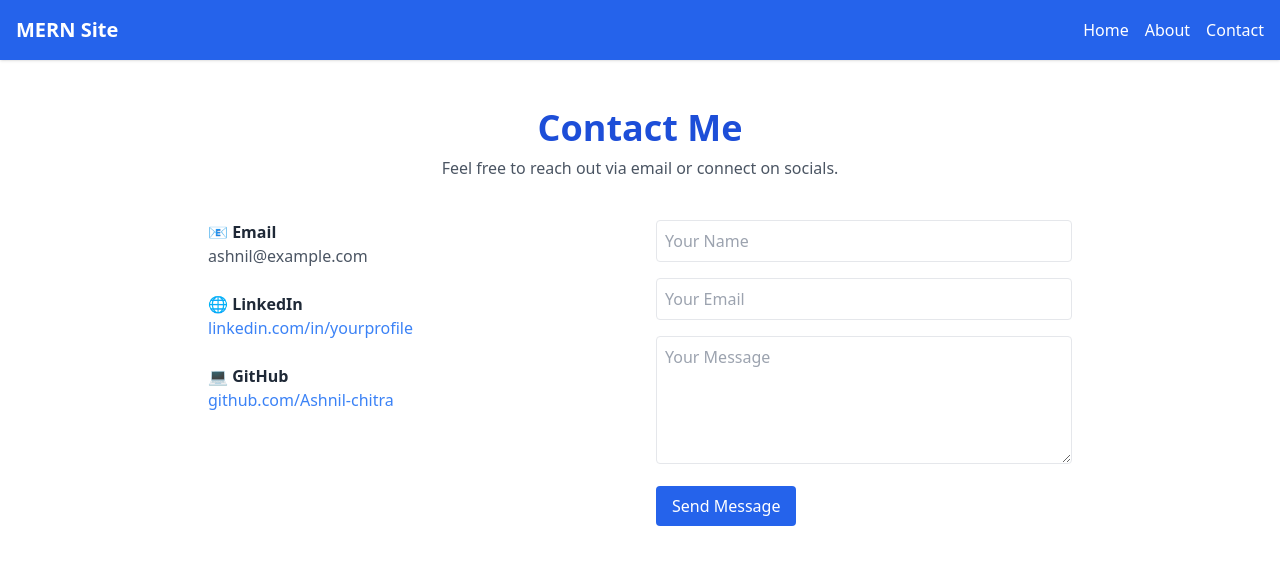
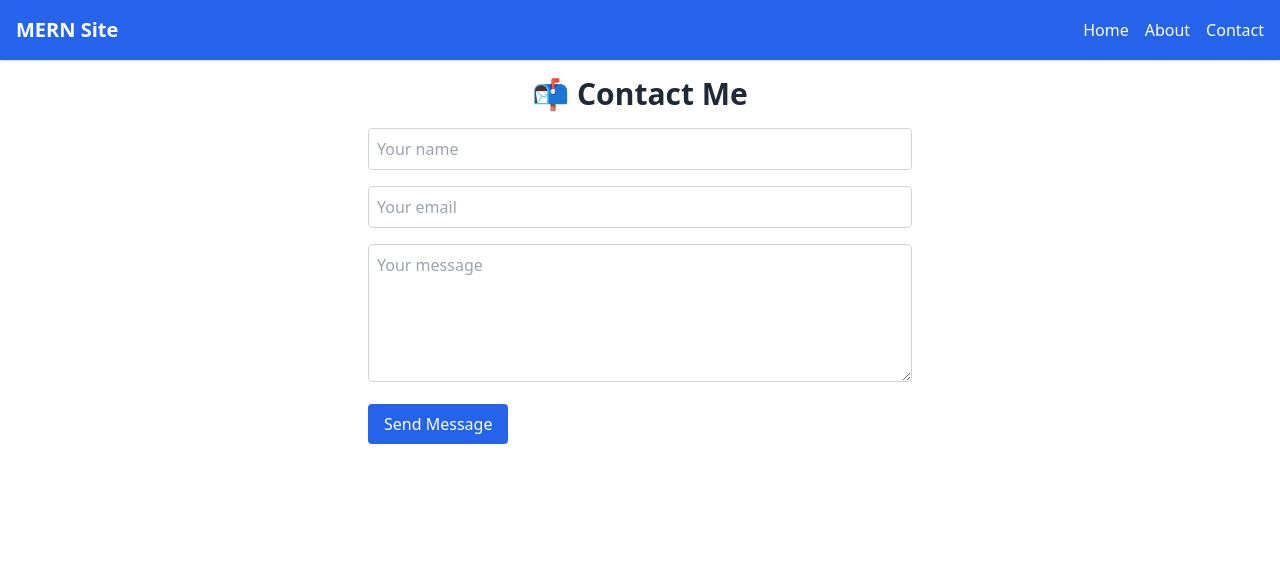
Before and after one commit to Ashnil-chitra/mern-frontend, a React (Create React App) app: page /contact in a window 1280 px wide. Shown: the top 564 px of the page. Built offline with nearby package versions, Linux system fonts and the light colour scheme.

Commit message:
Added working contact form

```diff
--- a/src/pages/Contact.js
+++ b/src/pages/Contact.js
@@ -1,43 +1,80 @@
-// src/pages/ContactPage.jsx
-import React from 'react';
+import React, { useState } from "react";
 
-function ContactPage() {
+function Contact() {
+  const [formData, setFormData] = useState({ name: "", email: "", message: "" });
+  const [submitted, setSubmitted] = useState(false);
+
+  const handleChange = (e) => {
+    const { name, value } = e.target;
+    setFormData((prev) => ({ ...prev, [name]: value }));
+  };
+
+  const handleSubmit = async (e) => {
+    e.preventDefault();
+    try {
+      const res = await fetch(`${process.env.REACT_APP_BASE_URL}/contact`, {
+        method: "POST",
+        headers: { "Content-Type": "application/json" },
+        body: JSON.stringify(formData),
+      });
+      const data = await res.json();
+      if (data.success) {
+        setSubmitted(true);
+        setFormData({ name: "", email: "", message: "" });
+        setTimeout(() => setSubmitted(false), 4000); // Remove thank-you after 4s
+      }
+    } catch (error) {
+      console.error("Error:", error);
+    }
+  };
+
   return (
-    <div className="max-w-4xl mx-auto px-4 py-12 space-y-10">
-      <section className="text-center">
-        <h1 className="text-4xl font-bold text-blue-700">Contact Me</h1>
-        <p className="mt-2 text-gray-600">Feel free to reach out via email or connect on socials.</p>
-      </section>
+    <div className="max-w-xl mx-auto p-4">
+      <h2 className="text-3xl font-bold mb-4 text-center">📬 Contact Me</h2>
 
-      <div className="grid md:grid-cols-2 gap-8">
-        {/* Contact Info */}
-        <div className="space-y-6">
-          <div>
-            <p className="font-semibold text-gray-800">📧 Email</p>
-            <p className="text-gray-600">ashnil@example.com</p>
-          </div>
-          <div>
-            <p className="font-semibold text-gray-800">🌐 LinkedIn</p>
-            <a href="https://linkedin.com/in/yourprofile" target="_blank" className="text-blue-500">linkedin.com/in/yourprofile</a>
-          </div>
-          <div>
-            <p className="font-semibold text-gray-800">💻 GitHub</p>
-            <a href="https://github.com/Ashnil-chitra" target="_blank" className="text-blue-500">github.com/Ashnil-chitra</a>
-          </div>
+      {submitted && (
+        <div className="text-green-600 font-semibold text-center mb-4 animate-bounce">
+          Thank you! Your message has been sent 💌
         </div>
+      )}
 
-        {/* Optional Contact Form */}
-        <form className="space-y-4">
-          <input type="text" placeholder="Your Name" className="w-full border rounded p-2" />
-          <input type="email" placeholder="Your Email" className="w-full border rounded p-2" />
-          <textarea placeholder="Your Message" className="w-full border rounded p-2 h-32" />
-          <button type="submit" className="bg-blue-600 text-white px-4 py-2 rounded hover:bg-blue-700">
-            Send Message
-          </button>
-        </form>
-      </div>
+      <form onSubmit={handleSubmit} className="space-y-4">
+        <input
+          type="text"
+          name="name"
+          placeholder="Your name"
+          value={formData.name}
+          onChange={handleChange}
+          className="w-full p-2 border border-gray-300 rounded"
+          required
+        />
+        <input
+          type="email"
+          name="email"
+          placeholder="Your email"
+          value={formData.email}
+          onChange={handleChange}
+          className="w-full p-2 border border-gray-300 rounded"
+          required
+        />
+        <textarea
+          name="message"
+          placeholder="Your message"
+          rows="5"
+          value={formData.message}
+          onChange={handleChange}
+          className="w-full p-2 border border-gray-300 rounded"
+          required
+        />
+        <button
+          type="submit"
+          className="bg-blue-600 hover:bg-blue-700 text-white px-4 py-2 rounded"
+        >
+          Send Message
+        </button>
+      </form>
     </div>
   );
 }
 
-export default ContactPage;
+export default Contact;
--- a/src/pages/UserPage.js
+++ b/src/pages/UserPage.js
@@ -62,7 +62,7 @@
     <>
     <div className="max-w-4xl mx-auto px-4 py-8">
       <div className="p-10 text-center">
-        <h1 className="text-3xl font-bold text-blue-600">Welcome to MERN Site</h1>
+        <h1 className="text-3xl font-bold text-blue-600">Welcome to Ashnil React+MongoDB Site</h1>
         <p className="mt-2 text-gray-700">
           This is the homepage where you can display your user data or dashboard.
         </p>
```
Also changed, not shown: 11 other files (tests, documents, lock files or other folders).
